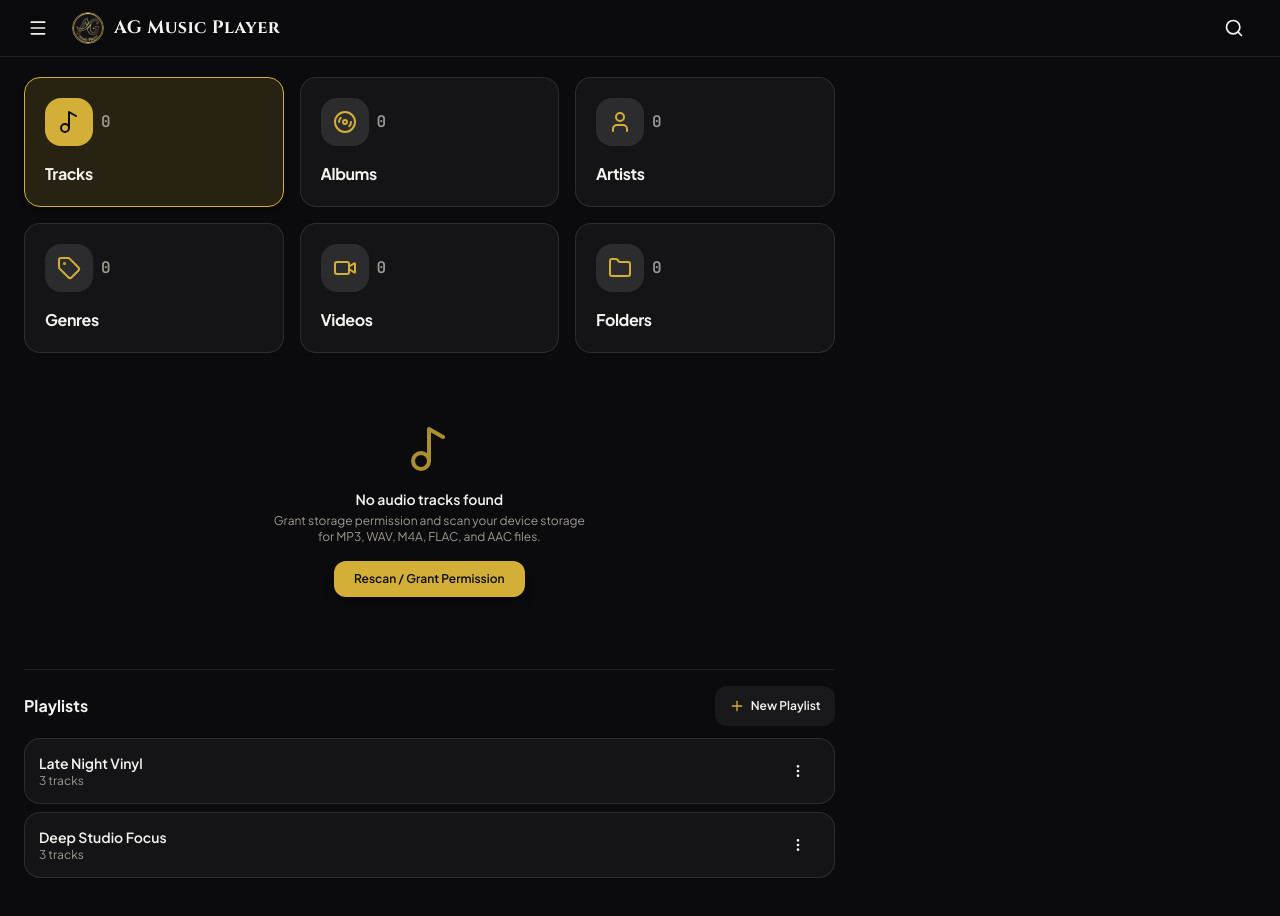
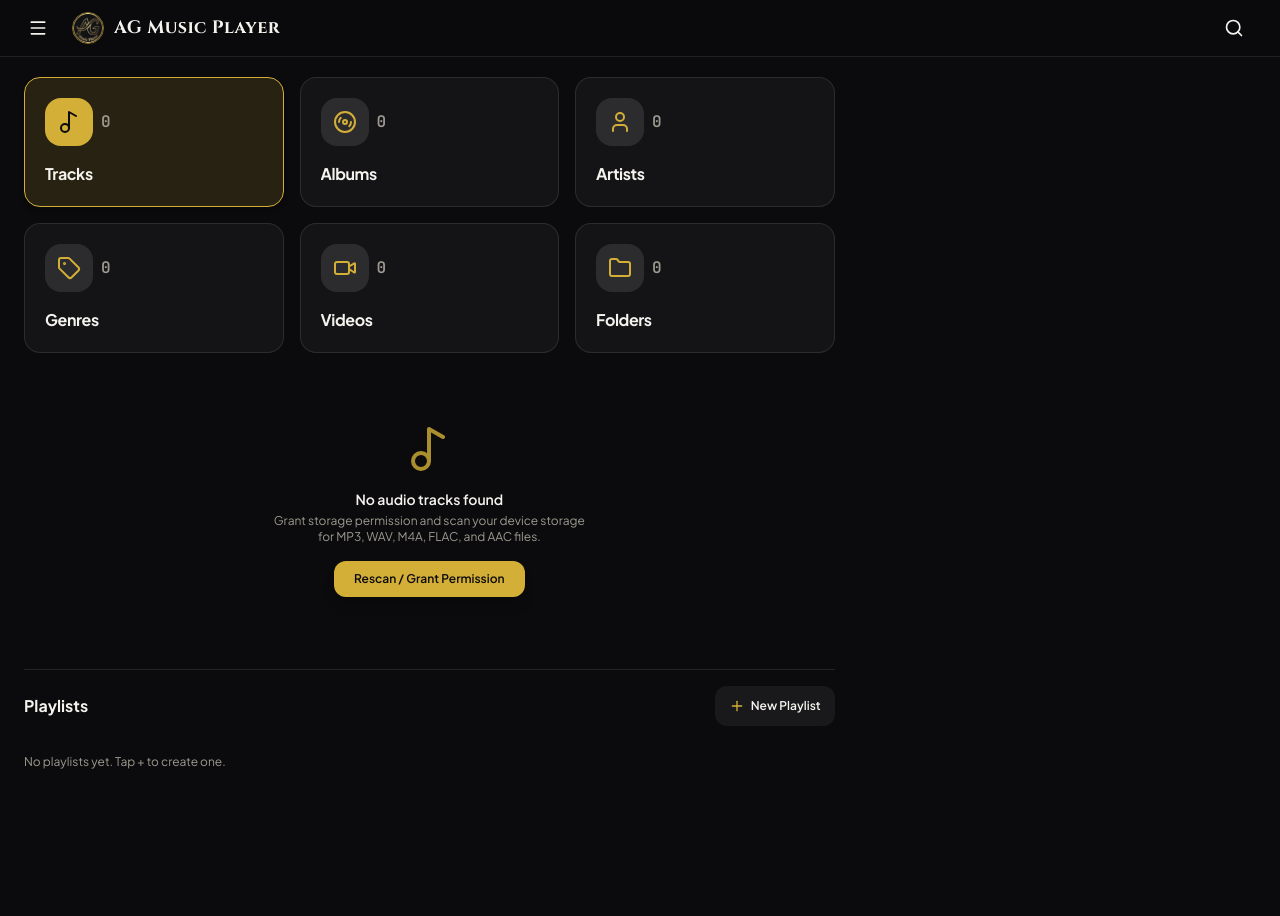
Before and after one commit to Abujar287/ag-music-player, a React (Vite) app: page / in a window 1280 px wide. After the commit the page ends 826 px from the top, so only its background shows below. Built offline with nearby package versions, Linux system fonts and the light colour scheme.

Commit message:
refactor: clean up default library and UI placeholders
- Remove hardcoded default tracks and playlists from the library.
- Update UI to use generic fallbacks when no track is selected.
- Clean up data loading logic for tracks and playlists.

```diff
--- a/src/App.tsx
+++ b/src/App.tsx
@@ -79,7 +79,7 @@ function loadInitialTracks(): Track[] {
     if (raw) {
       const parsed = JSON.parse(raw) as Track[];
       if (Array.isArray(parsed) && parsed.length > 0) {
-        return parsed.filter((t) => !t.audioUrl?.startsWith('blob:'));
+        return parsed.filter((t) => !t.audioUrl?.startsWith('blob:') && !t.id.startsWith('trk-'));
       }
     }
   } catch {
@@ -93,7 +93,16 @@ function loadInitialPlaylists(): Playlist[] {
     const raw = localStorage.getItem(STORAGE_KEYS.playlists);
     if (raw) {
       const parsed = JSON.parse(raw) as Playlist[];
-      if (Array.isArray(parsed)) return parsed;
+      if (Array.isArray(parsed)) {
+        return parsed.filter(
+          (pl) =>
+            !(
+              (pl.id === 'pl-favorites' || pl.id === 'pl-focus') &&
+              Array.isArray(pl.trackIds) &&
+              pl.trackIds.every((id) => id.startsWith('trk-'))
+            )
+        );
+      }
     }
   } catch {
     // ignore
@@ -1574,7 +1583,12 @@ export default function App() {
               </div>
             ) : activeTab === 'albums' ? (
               <div className="grid grid-cols-2 sm:grid-cols-3 gap-4">
-                {albums.map((alb) => (
+                {albums.length === 0 ? (
+                  <div className="col-span-full py-10 text-center text-sm text-[#6B675E] dark:text-[#9E9A90]">
+                    No albums found.
+                  </div>
+                ) : (
+                  albums.map((alb) => (
                     <button
                       key={alb.name}
                       onClick={() =>
@@ -1599,11 +1613,17 @@ export default function App() {
                         {alb.artist} · {alb.count} tracks
                       </p>
                     </button>
-                ))}
+                  ))
+                )}
               </div>
             ) : activeTab === 'artists' ? (
               <div className="divide-y divide-black/5 dark:divide-white/5">
-                {artists.map((art) => (
+                {artists.length === 0 ? (
+                  <div className="py-10 text-center text-sm text-[#6B675E] dark:text-[#9E9A90]">
+                    No artists found.
+                  </div>
+                ) : (
+                  artists.map((art) => (
                     <button
                       key={art.name}
                       onClick={() =>
@@ -1629,11 +1649,17 @@ export default function App() {
                         </p>
                       </div>
                     </button>
-                ))}
+                  ))
+                )}
               </div>
             ) : activeTab === 'folders' ? (
               <div className="divide-y divide-black/5 dark:divide-white/5">
-                {folders.map((fld) => (
+                {folders.length === 0 ? (
+                  <div className="py-10 text-center text-sm text-[#6B675E] dark:text-[#9E9A90]">
+                    No folders found.
+                  </div>
+                ) : (
+                  folders.map((fld) => (
                     <button
                       key={fld.path}
                       onClick={() =>
@@ -1651,7 +1677,8 @@ export default function App() {
                         {fld.count} {fld.count === 1 ? 'track' : 'tracks'}
                       </span>
                     </button>
-                ))}
+                  ))
+                )}
               </div>
             ) : activeTab === 'videos' ? (
               <div className="grid grid-cols-1 sm:grid-cols-2 gap-4">
@@ -1697,7 +1724,12 @@ export default function App() {
               </div>
             ) : (
               <div className="grid grid-cols-2 sm:grid-cols-3 gap-3">
-                {genres.map((g) => (
+                {genres.length === 0 ? (
+                  <div className="col-span-full py-10 text-center text-sm text-[#6B675E] dark:text-[#9E9A90]">
+                    No genres found.
+                  </div>
+                ) : (
+                  genres.map((g) => (
                     <button
                       key={g.name}
                       onClick={() =>
@@ -1713,7 +1745,8 @@ export default function App() {
                         </p>
                       </div>
                     </button>
-                ))}
+                  ))
+                )}
               </div>
             )}
           </section>
--- a/src/components/SideDrawer.tsx
+++ b/src/components/SideDrawer.tsx
@@ -407,10 +407,10 @@ export const SideDrawer: React.FC<SideDrawerProps> = ({
                   />
                   <div className="flex-1 min-w-0">
                     <p className="text-xs font-semibold truncate">
-                      {currentTrack?.title ?? 'Obsidian Echoes'}
+                      {currentTrack?.title ?? 'No track selected'}
                     </p>
                     <p className="text-[11px] text-[#9E9A90] truncate">
-                      {currentTrack?.artist ?? 'Kaelen Vance'}
+                      {currentTrack?.artist ?? 'AG Music Player'}
                     </p>
                   </div>
                   <div className="flex items-center gap-1 shrink-0">
@@ -458,10 +458,10 @@ export const SideDrawer: React.FC<SideDrawerProps> = ({
                     />
                     <div className="min-w-0 flex-1">
                       <p className="text-sm font-semibold truncate">
-                        {currentTrack?.title ?? 'Obsidian Echoes'}
+                        {currentTrack?.title ?? 'No track selected'}
                       </p>
                       <p className="text-xs text-[#9E9A90] truncate">
-                        {currentTrack?.artist ?? 'Kaelen Vance'} · {currentTrack?.album ?? 'Obsidian Echoes'}
+                        {currentTrack ? `${currentTrack.artist} · ${currentTrack.album}` : 'AG Music Player'}
                       </p>
                     </div>
                   </div>
--- a/src/data/defaultLibrary.ts
+++ b/src/data/defaultLibrary.ts
@@ -87,17 +87,4 @@ export const DEFAULT_SETTINGS: AppSettings = {
 
 export const DEFAULT_TRACKS: Track[] = [];
 
-export const DEFAULT_PLAYLISTS: Playlist[] = [
-  {
-    id: 'pl-favorites',
-    name: 'Late Night Vinyl',
-    trackIds: ['trk-obsidian-1', 'trk-nocturne-1', 'trk-golden-1'],
-    createdAt: Date.now() - 86400000 * 3,
-  },
-  {
-    id: 'pl-focus',
-    name: 'Deep Studio Focus',
-    trackIds: ['trk-golden-1', 'trk-desert-1', 'trk-obsidian-2'],
-    createdAt: Date.now() - 86400000,
-  },
-];
+export const DEFAULT_PLAYLISTS: Playlist[] = [];
```
Also changed, not shown: 2 other files (tests, documents, lock files or other folders). Lines whose indentation alone changed are shown as unchanged.
